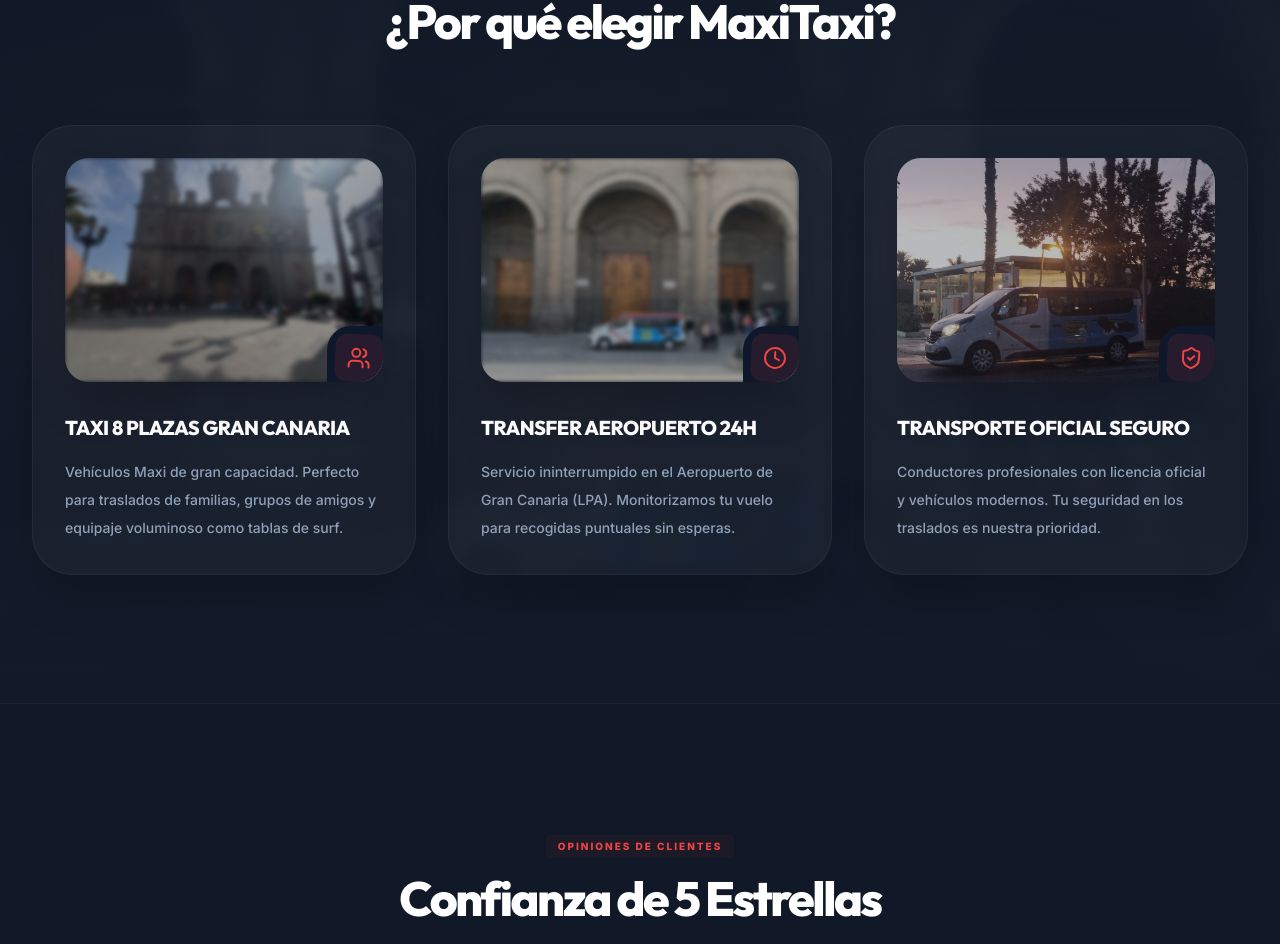
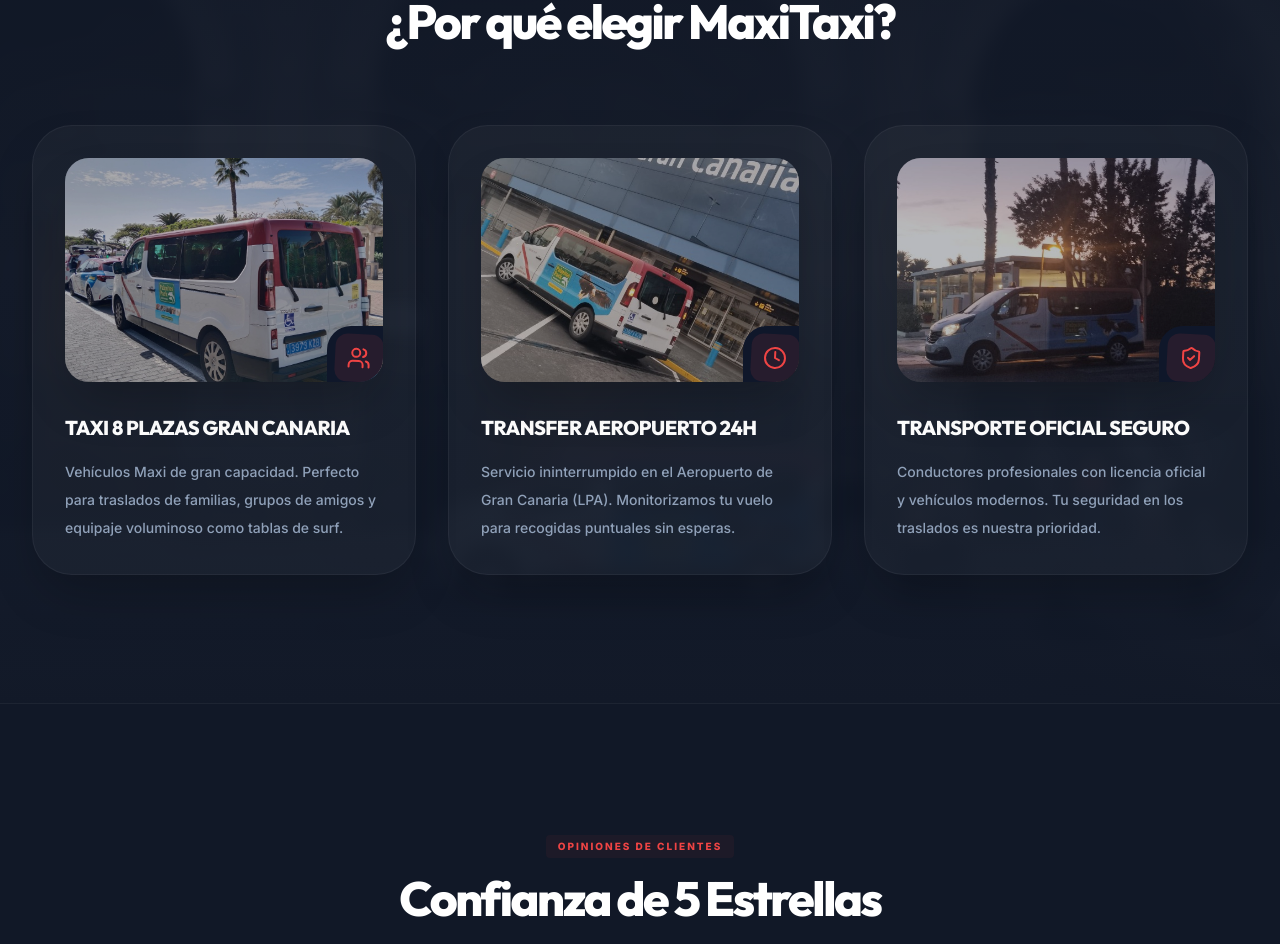
Before and after one commit to Muya58/maxitaxigrancanary, a React (Vite) app: page / in a window 1280 px wide. Shown: the part 974-1918 px from the top of the page. Built offline with nearby package versions, Linux system fonts and the light colour scheme.

Commit message:
Revert feature cards to original photos without blur

```diff
--- a/src/App.tsx
+++ b/src/App.tsx
@@ -673,8 +673,8 @@
 
           <div className="grid md:grid-cols-3 gap-8 text-left">
             {[
-              { img: "/images/bg-catedral.jpg", icon: Users, title: "Taxi 8 Plazas Gran Canaria", desc: "Vehículos Maxi de gran capacidad. Perfecto para traslados de familias, grupos de amigos y equipaje voluminoso como tablas de surf.", blur: true },
-              { img: "/images/bg-catedral-taxi.jpg", icon: Clock, title: "Transfer Aeropuerto 24h", desc: "Servicio ininterrumpido en el Aeropuerto de Gran Canaria (LPA). Monitorizamos tu vuelo para recogidas puntuales sin esperas.", blur: true },
+              { img: "/images/maxitaxi-2.jpg", icon: Users, title: "Taxi 8 Plazas Gran Canaria", desc: "Vehículos Maxi de gran capacidad. Perfecto para traslados de familias, grupos de amigos y equipaje voluminoso como tablas de surf." },
+              { img: "/images/maxitaxi-1.jpg", icon: Clock, title: "Transfer Aeropuerto 24h", desc: "Servicio ininterrumpido en el Aeropuerto de Gran Canaria (LPA). Monitorizamos tu vuelo para recogidas puntuales sin esperas." },
               { img: "/images/maxitaxi-3.jpg", icon: ShieldCheck, title: "Transporte Oficial Seguro", desc: "Conductores profesionales con licencia oficial y vehículos modernos. Tu seguridad en los traslados es nuestra prioridad." }
             ].map((feature, i) => (
               <div key={i} className="group card-geometric p-8 rounded-[2.5rem] hover:border-brand/40 transition-all duration-500 flex flex-col">
@@ -682,7 +682,7 @@
                   <img
                     src={feature.img}
                     alt={feature.title}
-                    className={`absolute inset-0 w-full h-full object-cover transition-transform duration-700 group-hover:scale-110 ${feature.blur ? 'blur-[2px] opacity-90' : ''}`}
+                    className="absolute inset-0 w-full h-full object-cover transition-transform duration-700 group-hover:scale-110"
                   />
                   <div className="absolute inset-0 bg-ink/30 group-hover:bg-transparent transition-colors duration-500" />
                   <div className="absolute -bottom-2 -right-2 w-16 h-16 bg-bg-deep rounded-tl-3xl flex items-center justify-center">
```
